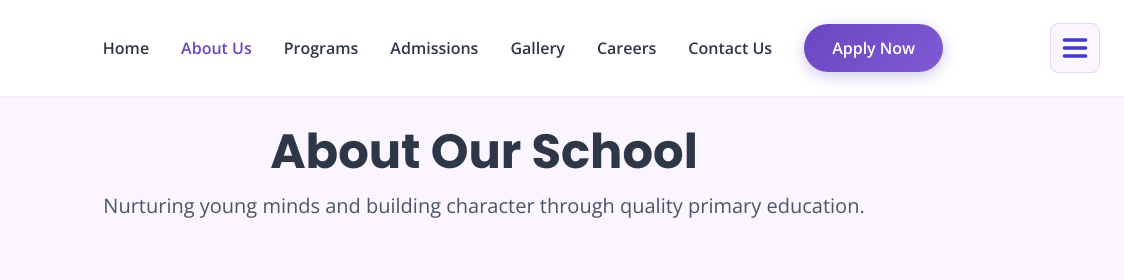
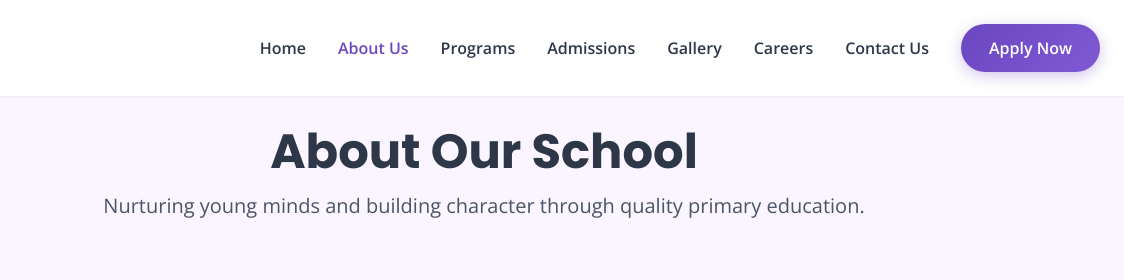
Before and after one commit to neelaakhil12/primary-school, a website: page about.html in a window 1280 px wide. Shown: the top 280 px of the page, 156-1280 px from the left. Drawn offline with nearby package versions, Linux system fonts and the light colour scheme.

Commit message:
Hide menu button on laptop view

```diff
--- a/about.html
+++ b/about.html
@@ -36,7 +36,7 @@
             </div>
             <button id="menu-btn"
                 class="lg:hidden flex items-center justify-center p-2 rounded-lg bg-purple-50 text-indigo-700 border border-purple-200 z-[1050] flex-shrink-0 focus:outline-none"
-                style="min-width: 48px; min-height: 48px; display: flex !important;">
+                style="min-width: 48px; min-height: 48px;">
                 <svg class="w-8 h-8" fill="none" stroke="currentColor" viewBox="0 0 24 24">
                     <path stroke-linecap="round" stroke-linejoin="round" stroke-width="2.5" d="M4 6h16M4 12h16M4 18h16">
                     </path>
```
Also changed, not shown: admissions.html (+1 -1 lines), careers.html (+1 -1 lines), contact.html (+1 -1 lines), gallery.html (+1 -1 lines), index.html (+1 -1 lines), programs.html (+1 -1 lines).
